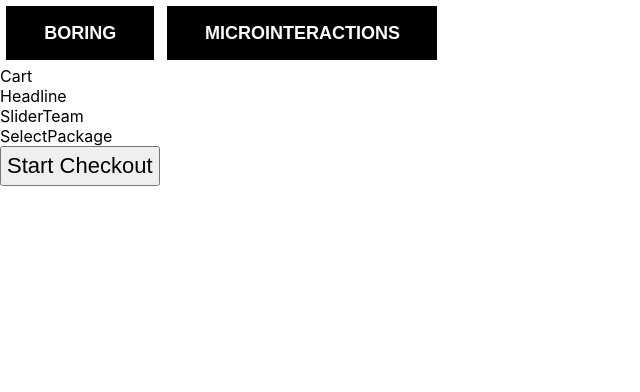
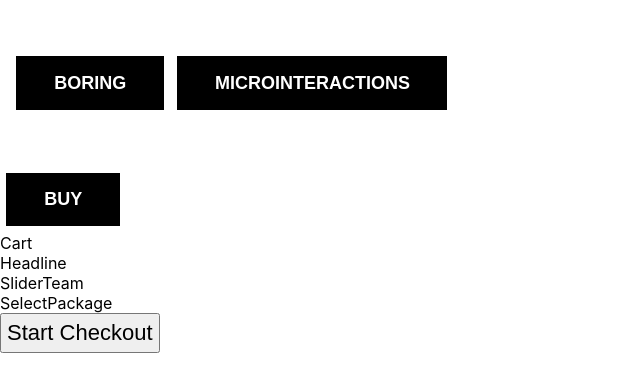
Before and after one commit to xdMR/overOptimizedPPS, a React (Create React App) app in the folder sales_page/: page /buttons in a window 1280 px wide. Shown: the top 392 px of the page, without its empty margins (0-640 px from the left). Built offline with nearby package versions, Linux system fonts and the light colour scheme.

Commit message:
boring={true} adds abilty to remove microinterations from a button

```diff
--- a/sales_page/src/App.js
+++ b/sales_page/src/App.js
@@ -1,6 +1,7 @@
 import "./Core.css";
 import { Cart, Headline, SliderTeam, SelectPackage, Button } from "./components";
 import { Cancel, Success, TeamSelection, PlanSelection } from "./sections";
+import CompareButtons from "./sections/CompareButtons/CompareButtons";
 import * as React from "react";
 
 import { BrowserRouter, Routes, Route, Outlet, Link } from "react-router-dom";
@@ -44,11 +45,11 @@ function App() {
             <Route index element={<PlanSelection />} />
             <Route path="success" element={<Success />} />
             <Route path="cancel" element={<Cancel />} />
+            <Route path="buttons" element={<CompareButtons />} />
           </Routes>
         </BrowserRouter>
 
-          <Button boring={true} title="Boring"/>
-          <Button boring={false} title="Microinteractions"/>
+          <Button boring={false} title="Buy"/>
 
         <Cart />
         <Headline />
--- a/sales_page/src/components/button/Button.jsx
+++ b/sales_page/src/components/button/Button.jsx
@@ -2,7 +2,7 @@ import React from 'react'
 import './button.css'
 function button(props) {
   return (
-    <button className='btn'>{props.title}</button>
+    <button  className={`${props.boring ? "btn-boring":"btn"}`}>{props.title}</button>
   )
 }
 
--- a/sales_page/src/components/button/button.css
+++ b/sales_page/src/components/button/button.css
@@ -20,7 +20,6 @@
 .btn:hover{
     color:rgb(230, 229, 229);
     cursor: pointer;
-    opacity: 0.9;
     transform: scale(0.95);
 }
 
@@ -43,3 +42,26 @@
     0%      {color:black;}
     100%    {color:white;}
 }
+
+
+.btn-boring {
+    display: inline-block;
+    text-decoration: none;
+    color: var(--buttonTextColor, #fff);
+    max-width: 15em;
+    font-weight: 600;
+    text-transform: uppercase;
+    text-align: center;
+    font-size: 1.125rem;
+    padding: 0.8em 2em;
+    background: var(--accent, black);
+    -webkit-transition: opacity 250ms linear, -webkit-transform 250ms ease-in-out;
+    transition: opacity 250ms linear, -webkit-transform 250ms ease-in-out;
+    transition: transform 250ms ease-in-out, opacity 250ms linear;
+    margin: 0.35em;
+    border: 2px solid black;
+}
+.btn-boring:hover{
+    opacity: 0.9;
+    background-color: rgb(50, 50, 50);
+}
--- /dev/null
+++ b/sales_page/src/sections/CompareButtons/CompareButtons.jsx
@@ -0,0 +1,14 @@
+import React from 'react'
+import { Button } from "../../components";
+
+
+function CompareButtons() {
+    return (
+        <div style={{padding:"50px 10px"}}>
+        <Button boring={true} title="Boring" />
+            <Button boring={false} title="Microinteractions" />
+        </div>
+              )
+}
+
+export default CompareButtons
```
